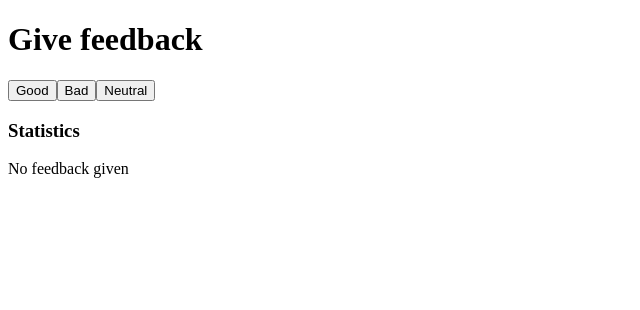
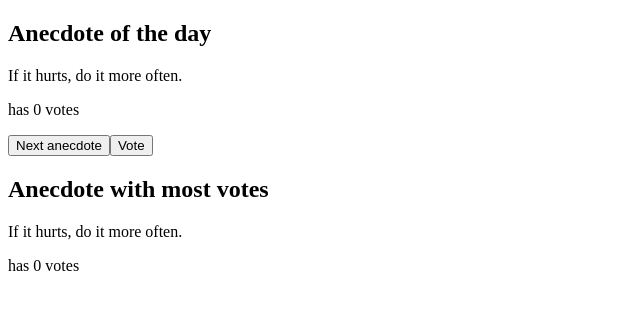
Before and after one commit to maaneesh/part1, a React (Vite) app: page / in a window 1280 px wide. Shown: the top 310 px of the page, without its empty margins (0-640 px from the left). Built offline with nearby package versions, Linux system fonts and the light colour scheme.

Commit message:
added most popular anecdote display

```diff
--- a/src/App.jsx
+++ b/src/App.jsx
@@ -4,81 +4,61 @@
   return <button onClick={handleClick}>{text}</button>;
 };
 
-const Statistics = ({ good, neutral, bad }) => {
-  const feedbackCount = good + bad + neutral;
-  const positive = (good / feedbackCount) * 100;
-  const average = good - bad / feedbackCount;
-  if (feedbackCount > 0) {
-    return (
-      <>
-        <h3>Statistics</h3>
-        <StatisticLine text="good" value={good} />
-        <StatisticLine text="bad" value={bad} />
-
-        <StatisticLine text="neutral" value={neutral} />
-
-        <StatisticLine text="All" value={feedbackCount} />
-
-        <StatisticLine text="Average: " value={average} />
-
-        <StatisticLine text="Positive" value={positive} />
-      </>
-    );
-  }
+const AnecdoteDisplay = ({ title, text, votes }) => {
   return (
     <>
-      <h3>Statistics</h3>
-      <p>No feedback given</p>
+      <h2>{title}</h2>
+      <p>{text}</p>
+      <p>{`has ${votes} votes`}</p>
     </>
   );
 };
+const App = () => {
+  const anecdotes = [
+    "If it hurts, do it more often.",
+    "Adding manpower to a late software project makes it later!",
+    "The first 90 percent of the code accounts for the first 90 percent of the development time...The remaining 10 percent of the code accounts for the other 90 percent of the development time.",
+    "Any fool can write code that a computer can understand. Good programmers write code that humans can understand.",
+    "Premature optimization is the root of all evil.",
+    "Debugging is twice as hard as writing the code in the first place. Therefore, if you write the code as cleverly as possible, you are, by definition, not smart enough to debug it.",
+    "Programming without an extremely heavy use of console.log is same as if a doctor would refuse to use x-rays or blood tests when diagnosing patients.",
+    "The only way to go fast, is to go well.",
+  ];
 
-const StatisticLine = ({ text, value }) => {
-  if (text === "Positive") {
-    return (
-      <>
-        <p>
-          {text} {value} %
-        </p>
-      </>
-    );
-  }
-  return (
-    <>
-      <p>
-        {text} {value}
-      </p>
-    </>
-  );
-};
+  const [selected, setSelected] = useState(0);
+  const [points, setPoints] = useState([0, 0, 0, 0, 0, 0, 0, 0]);
+  const [max, setMax] = useState(0);
 
-const App = () => {
-  // save clicks of each button to its own state
-  const [good, setGood] = useState(0);
-  const [neutral, setNeutral] = useState(0);
-  const [bad, setBad] = useState(0);
+  const handleNextRequest = () => {
+    function getRandomInt(max) {
+      return Math.floor(Math.random() * max);
+    }
+    const randNum = getRandomInt(anecdotes.length);
+    setSelected(randNum);
+  };
 
-  const handleGood = () => {
-    const newCount = good + 1;
-    setGood(newCount);
-  };
-  const handleBad = () => {
-    const newCount = bad + 1;
-    setBad(newCount);
-  };
-  const handleNeutral = () => {
-    const newCount = neutral + 1;
-    setNeutral(newCount);
+  const handleVote = () => {
+    const newPoints = [...points];
+    newPoints[selected] += 1;
+    setPoints(newPoints);
+    setMax(newPoints.indexOf(Math.max(...newPoints)));
+    console.log(newPoints);
   };
 
   return (
     <div>
-      <h1>Give feedback</h1>
-      <Button text="Good" handleClick={handleGood} />
-      <Button text="Bad" handleClick={handleBad} />
-      <Button text="Neutral" handleClick={handleNeutral} />
-
-      <Statistics good={good} bad={bad} neutral={neutral} />
+      <AnecdoteDisplay
+        title="Anecdote of the day"
+        text={anecdotes[selected]}
+        votes={points[selected]}
+      />
+      <Button text="Next anecdote" handleClick={handleNextRequest} />
+      <Button text="Vote" handleClick={handleVote} />
+      <AnecdoteDisplay
+        title="Anecdote with most votes"
+        text={anecdotes[max]}
+        votes={points[max]}
+      />
     </div>
   );
 };
```
